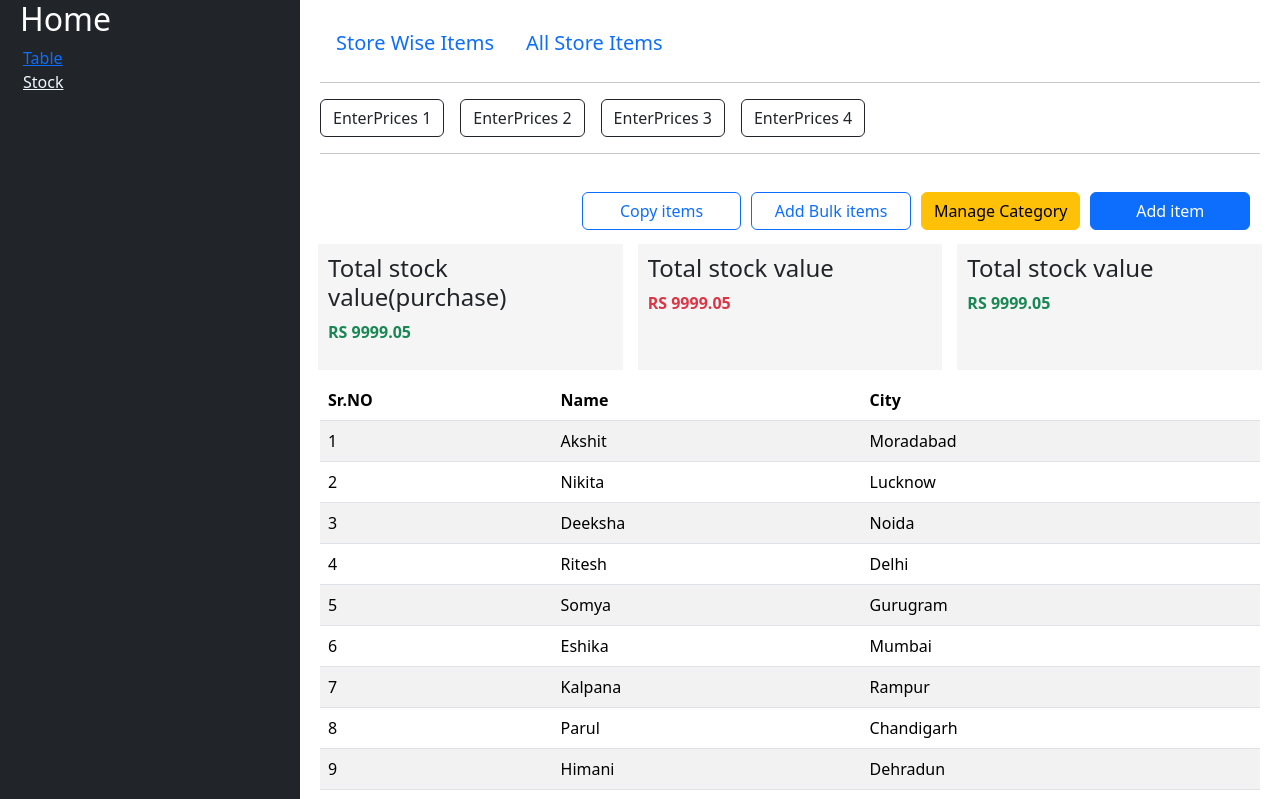
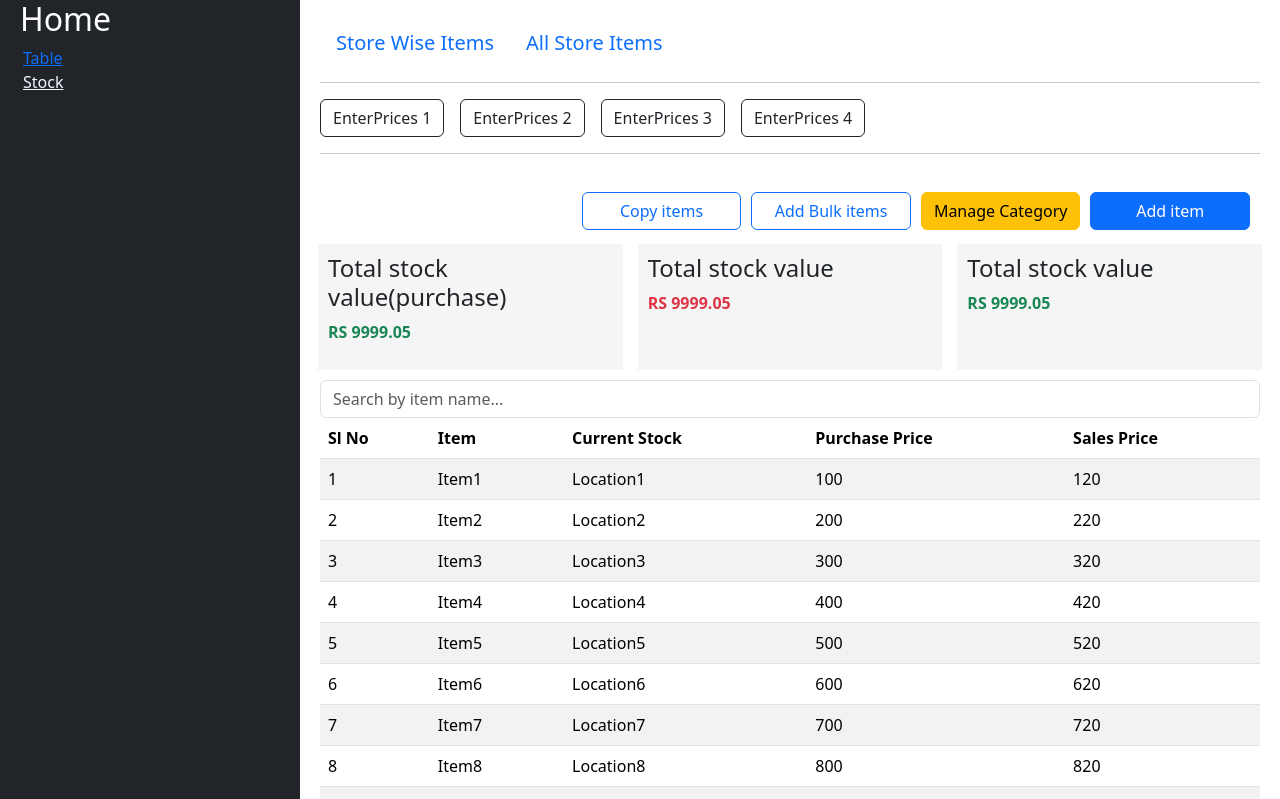
Before and after one commit to breadcrumb0/Cart, a React (Create React App) app: page / in a window 1280 px wide. Shown: the top 799 px of the page. Built offline with nearby package versions, Linux system fonts and the light colour scheme.

Commit message:
Fixed routing issues,started working on datatable

```diff
--- a/src/App.js
+++ b/src/App.js
@@ -1,16 +1,19 @@
 
 import 'bootstrap/dist/css/bootstrap.min.css';
 import './index.css'
-import { BrowserRouter as Router, Route, Routes } from 'react-router-dom';
+import { Route, Routes } from 'react-router-dom';
 import SideBar from './components/sidebar/SideBar';
 import NavbarTop from './components/Navbar/NavbarTop';
 import MainSection from './components/main/MainSection';
 import Home from './components/tables/home/Home';
 import DisplayData from './components/tables/data/DisplayData';
+import Stock from './components/tables/stock/Stock';
 
 function App() {
   return (
-    <Router>
+    <>
+
+
     <div className="app">
     <SideBar />
     <div className="main">
@@ -18,13 +21,13 @@ function App() {
       <MainSection />
       <Routes>
             <Route  path="/" element={<Home/>} exact />
-            <Route path="/item" component={<item/>} />
-            <Route path="/stock" component={<stock/>} />
-            <Route path='/Datatable' component={<DisplayData/>} />
+            <Route path="/stock" element={<Stock/>} />
+            <Route path='/datatable' element={<DisplayData/>} />
       </Routes>
     </div>
   </div>
-  </Router>
+
+  </>
   );
 }
 
--- a/src/components/sidebar/SideBar.js
+++ b/src/components/sidebar/SideBar.js
@@ -1,7 +1,7 @@
 import './SideBar.css'
 import { Outlet, Link } from "react-router-dom";
 const SideBar = () => {
-  const itemList = ['Item 1', 'Item 2', 'Item 3', 'Item 4','item5'];
+  //const itemList = ['Item 1', 'Item 2', 'Item 3', 'Item 4','item5'];
 
   return (
 
@@ -11,7 +11,7 @@ const SideBar = () => {
       <Link  style={{color:'white', margin:'20px',textDecoration:'none'}} to="/">Home</Link>
      </h2>
      <li>
-      <Link to='/Datatable'>Table</Link>
+      <Link to='/datatable'>Table</Link>
      </li>
      <li>
       <Link  style={{color:'aliceblue'}} to='/stock'>Stock</Link>
--- a/src/components/tables/home/Data.json
+++ b/src/components/tables/home/Data.json
@@ -1,48 +1,142 @@
-
 [
     {
-		"id":1,
-		"name":"Akshit",
-		"city":"Moradabad"
+        "slNo": 1,
+        "item": "Item1",
+        "currentStock": "Location1",
+        "purchasePrice": 100,
+        "salesPrice": 120
     },
     {
-		"id":2,
-		"name":"Nikita",
-		"city":"Lucknow"
+        "slNo": 2,
+        "item": "Item2",
+        "currentStock": "Location2",
+        "purchasePrice": 200,
+        "salesPrice": 220
     },
     {
-		"id":3,
-		"name":"Deeksha",
-		"city":"Noida"
+        "slNo": 3,
+        "item": "Item3",
+        "currentStock": "Location3",
+        "purchasePrice": 300,
+        "salesPrice": 320
     },
     {
-		"id":4,
-		"name":"Ritesh",
-		"city":"Delhi"
+        "slNo": 4,
+        "item": "Item4",
+        "currentStock": "Location4",
+        "purchasePrice": 400,
+        "salesPrice": 420
     },
     {
-		"id":5,
-		"name":"Somya",
-		"city":"Gurugram"
+        "slNo": 5,
+        "item": "Item5",
+        "currentStock": "Location5",
+        "purchasePrice": 500,
+        "salesPrice": 520
     },
     {
-		"id":6,
-		"name":"Eshika",
-		"city":"Mumbai"
+        "slNo": 6,
+        "item": "Item6",
+        "currentStock": "Location6",
+        "purchasePrice": 600,
+        "salesPrice": 620
     },
     {
-		"id":7,
-		"name":"Kalpana",
-		"city":"Rampur"
+        "slNo": 7,
+        "item": "Item7",
+        "currentStock": "Location7",
+        "purchasePrice": 700,
+        "salesPrice": 720
     },
     {
-		"id":8,
-		"name":"Parul",
-		"city":"Chandigarh"
+        "slNo": 8,
+        "item": "Item8",
+        "currentStock": "Location8",
+        "purchasePrice": 800,
+        "salesPrice": 820
     },
     {
-		"id":9,
-		"name":"Himani",
-		"city":"Dehradun"
+        "slNo": 9,
+        "item": "Item9",
+        "currentStock": "Location9",
+        "purchasePrice": 900,
+        "salesPrice": 920
+    },
+    {
+        "slNo": 10,
+        "item": "Item10",
+        "currentStock": "Location10",
+        "purchasePrice": 1000,
+        "salesPrice": 1020
+    },
+    {
+        "slNo": 11,
+        "item": "Item11",
+        "currentStock": "Location11",
+        "purchasePrice": 1100,
+        "salesPrice": 1120
+    },
+    {
+        "slNo": 12,
+        "item": "Item12",
+        "currentStock": "Location12",
+        "purchasePrice": 1200,
+        "salesPrice": 1220
+    },
+    {
+        "slNo": 13,
+        "item": "Item13",
+        "currentStock": "Location13",
+        "purchasePrice": 1300,
+        "salesPrice": 1320
+    },
+    {
+        "slNo": 14,
+        "item": "Item14",
+        "currentStock": "Location14",
+        "purchasePrice": 1400,
+        "salesPrice": 1420
+    },
+    {
+        "slNo": 15,
+        "item": "Item15",
+        "currentStock": "Location15",
+        "purchasePrice": 1500,
+        "salesPrice": 1520
+    },
+    {
+        "slNo": 16,
+        "item": "Item16",
+        "currentStock": "Location16",
+        "purchasePrice": 1600,
+        "salesPrice": 1620
+    },
+    {
+        "slNo": 17,
+        "item": "Item17",
+        "currentStock": "Location17",
+        "purchasePrice": 1700,
+        "salesPrice": 1720
+    },
+    {
+        "slNo": 18,
+        "item": "Item18",
+        "currentStock": "Location18",
+        "purchasePrice": 1800,
+        "salesPrice": 1820
+    },
+    {
+        "slNo": 19,
+        "item": "Item19",
+        "currentStock": "Location19",
+        "purchasePrice": 1900,
+        "salesPrice": 1920
+    },
+    {
+        "slNo": 20,
+        "item": "Item20",
+        "currentStock": "Location20",
+        "purchasePrice": 2000,
+        "salesPrice": 2020
     }
 ]
--- a/src/components/tables/home/Home.js
+++ b/src/components/tables/home/Home.js
@@ -1,33 +1,52 @@
+import { useState } from "react";
+import JsonData from "./Data.json";
 
-import JsonData from './Data.json'
 const Home = () => {
+    //Searching
+const [serchQuery,setSearchQuery]=useState('')
 
-  const DisplayData=JsonData.map(
-    (info)=>{
-        return(
-            <tr>
-                <td>{info.id}</td>
-                <td>{info.name}</td>
-                <td>{info.city}</td>
+const handleSearch=(e)=>{
+    const query=e.target.value;
+    setSearchQuery(query)
+}
+
+//Table data
+  const DisplayData = JsonData.map((item) => {
+    return (
+      <tr key={item.slNo}>
+        <td>{item.slNo}</td>
+        <td>{item.item}</td>
+        <td>{item.currentStock}</td>
+        <td>{item.purchasePrice}</td>
+        <td>{item.salesPrice}</td>
       </tr>
-        )
-        })
+    );
+  });
   return (
     <div>
+         {/*search */}
+<input
+className="form-control"
+type="text"
+placeholder="Search by item name..."
+value={serchQuery}
+onChange={handleSearch}
+/>
+        {/*table data */}
       <table id="example" class="table table-striped">
         <thead>
           <tr>
-            <th>Sr.NO</th>
-            <th>Name</th>
-            <th>City</th>
+            <th>Sl No</th>
+            <th>Item</th>
+            <th>Current Stock</th>
+            <th>Purchase Price</th>
+            <th>Sales Price</th>
           </tr>
         </thead>
-        <tbody>
-            {DisplayData}
-        </tbody>
+        <tbody>{DisplayData}</tbody>
       </table>
     </div>
-  )
-}
+  );
+};
 
-export default Home
+export default Home;
--- a/src/components/tables/item/item.js
+++ /dev/null
@@ -1,6 +0,0 @@
-const item = () => {
-  return (
-    <div>item</div>
-  )
-}
-export default item
--- a/src/index.js
+++ b/src/index.js
@@ -3,12 +3,15 @@ import ReactDOM from 'react-dom/client';
 import 'bootstrap/dist/css/bootstrap.css';
 import './index.css';
 import App from './App';
+import { BrowserRouter } from 'react-router-dom';
 
 
 
 const root = ReactDOM.createRoot(document.getElementById('root'));
 root.render(
   <React.StrictMode>
+    <BrowserRouter>
     <App />
+    </BrowserRouter>
   </React.StrictMode>
 );
```
Also changed, not shown: src/components/tables/data/Data.js (+11 -6 lines), src/components/tables/home/SearchItem.js (added, +8 -0 lines), src/components/tables/stock/stock.js (+2 -2 lines). Lines whose indentation alone changed are shown as unchanged.
